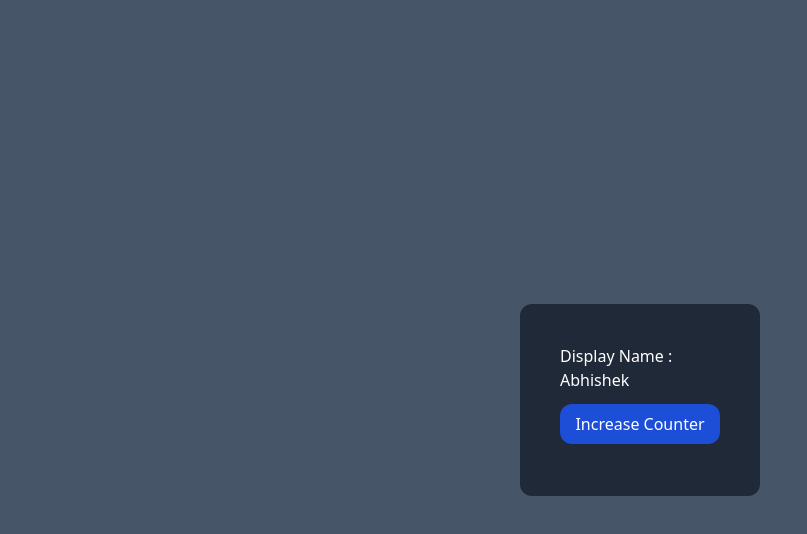
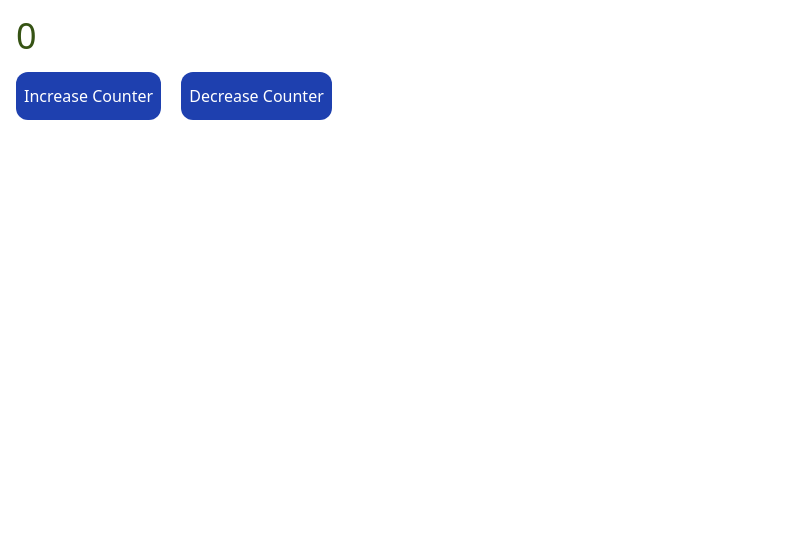
Before and after one commit to Pradhan-G/Frontend-Domination, a React (Vite) app in the folder Course/React/: page / in a window 1280 px wide. Shown: the top 534 px of the page, without its empty margins (0-807 px from the left). Built offline with nearby package versions, Linux system fonts and the light colour scheme.

Commit message:
Created a counter using useState

```diff
--- a/Course/React/src/components/UnderstandingState.jsx
+++ b/Course/React/src/components/UnderstandingState.jsx
@@ -12,3 +12,34 @@
 // const [name, setName] = useState("John");
 // const [age, setAge] = useState(30);
 // here name and age are the state variables and setName and setAge are the functions that allow us to update the state variables.
+
+import React, { useState } from "react";
+
+function UnderstandingState() {
+  const [counter, setCounter] = useState(0);
+  function handleIncrease() {
+    setCounter(counter + 1);
+  }
+  function handleDecrease() {
+    if (counter > 0) setCounter(counter - 1);
+  }
+  return (
+    <div className="p-4">
+      <h1 className="text-lime-900 text-4xl">{counter}</h1>
+      <button
+        className="bg-blue-800 text-white py-3 px-2 mt-4 mr-4 rounded-xl"
+        onClick={handleIncrease}
+      >
+        Increase Counter
+      </button>{" "}
+      <button
+        className="bg-blue-800 text-white py-3 px-2 mt-4 rounded-xl"
+        onClick={handleDecrease}
+      >
+        Decrease Counter
+      </button>
+    </div>
+  );
+}
+
+export default UnderstandingState;
--- a/Course/React/src/main.jsx
+++ b/Course/React/src/main.jsx
@@ -3,10 +3,12 @@ import ReactDOM from "react-dom/client";
 import App from "./App.jsx";
 import "./index.css";
 import ConditionalRendering from "./components/ConditionalRendering.jsx";
+import UnderstandingState from "./components/UnderstandingState.jsx";
 
 ReactDOM.createRoot(document.getElementById("root")).render(
   <React.StrictMode>
     {/* <App /> */}
-    <ConditionalRendering />
+    {/* <ConditionalRendering /> */}
+    <UnderstandingState />
   </React.StrictMode>
 );
```
